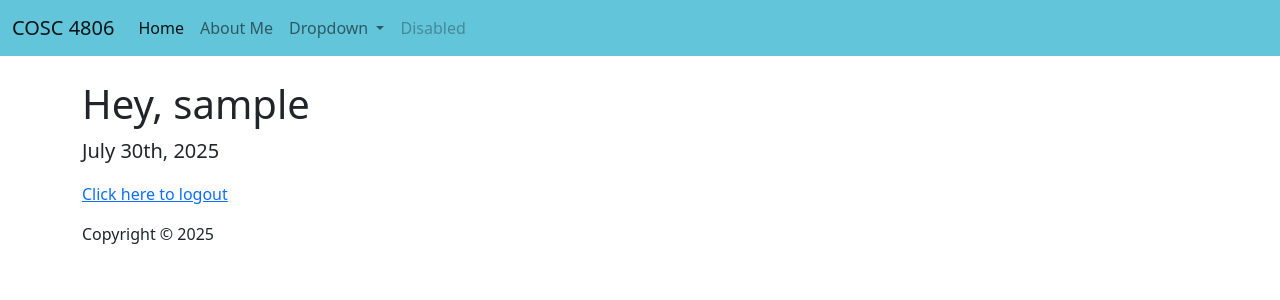
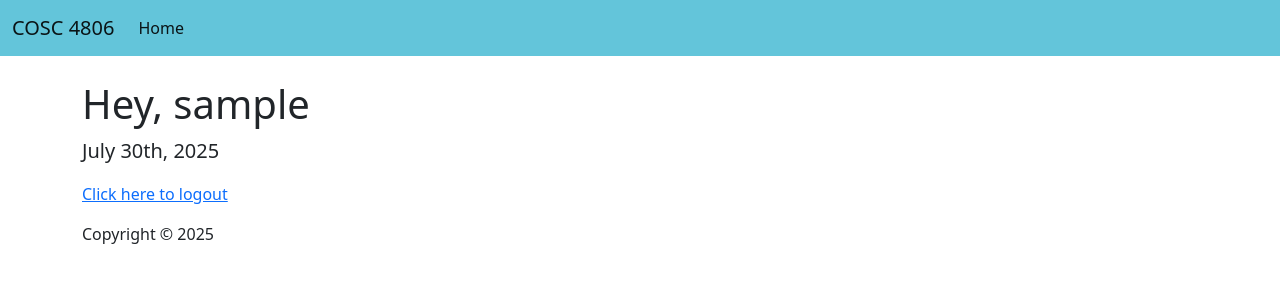
Before and after one commit to Reaper-Soul/Assignment-3, a PHP site: page /home in a window 1280 px wide. Shown: the top 300 px of the page. Run offline with PHP 8.4, Linux system fonts and the light colour scheme; the visitor is signed in with stand-in values (Sample User, id 1); data that the repository does not hold is empty.

Commit message:
removed unwanted links

```diff
--- a/app/views/templates/header.php
+++ b/app/views/templates/header.php
@@ -26,23 +26,6 @@ if (!isset($_SESSION['auth'])) {
         <li class="nav-item">
           <a class="nav-link active" aria-current="page" href="/home">Home</a>
         </li>
-        <li class="nav-item">
-          <a class="nav-link" href="/about">About Me</a>
-        </li>
-        <li class="nav-item dropdown">
-          <a class="nav-link dropdown-toggle" href="#" id="navbarDropdown" role="button" data-bs-toggle="dropdown" aria-expanded="false">
-            Dropdown
-          </a>
-          <ul class="dropdown-menu" aria-labelledby="navbarDropdown">
-            <li><a class="dropdown-item" href="#">Action</a></li>
-            <li><a class="dropdown-item" href="#">Another action</a></li>
-            <li><hr class="dropdown-divider"></li>
-            <li><a class="dropdown-item" href="#">Something else here</a></li>
-          </ul>
-        </li>
-        <li class="nav-item">
-          <a class="nav-link disabled">Disabled</a>
-        </li>
       </ul>
     </div>
   </div>
```
